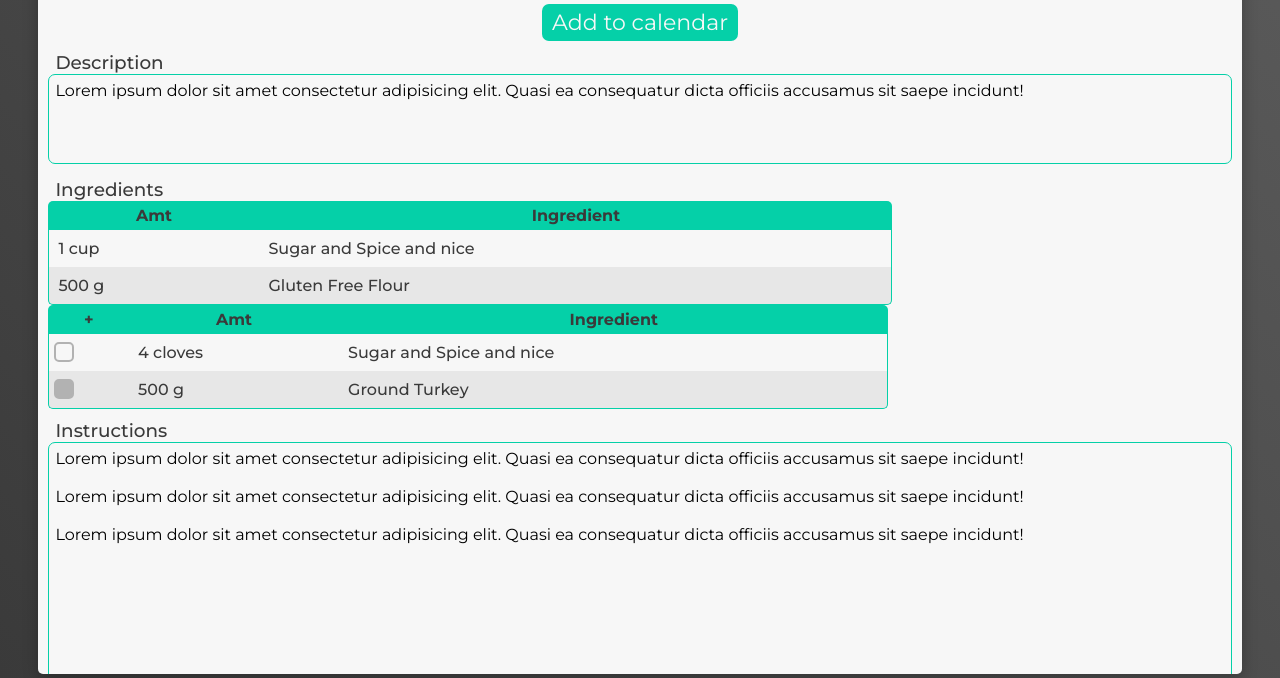
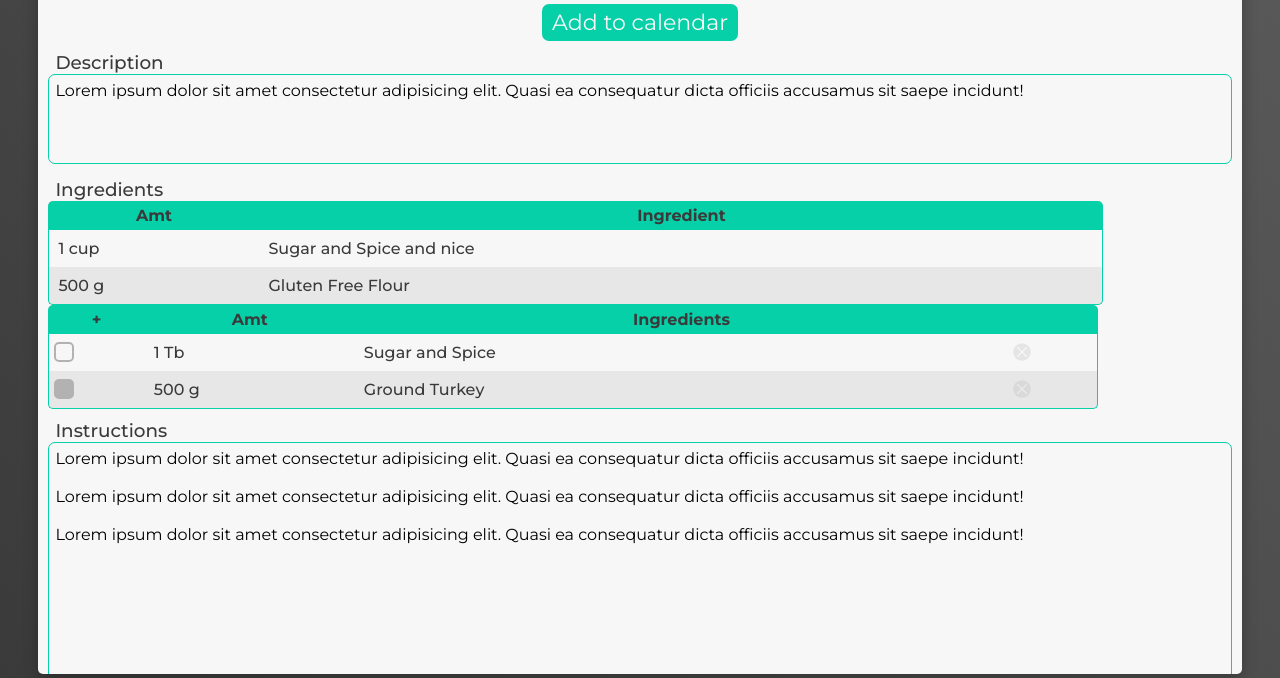
Before and after one commit to gerkx/whatsfordinner, a plain HTML site: page public/html/fsOverlay.html in a window 1280 px wide. Shown: the part 122-800 px from the top of the page. Drawn offline with Linux system fonts and the light colour scheme.

Commit message:
added remove line item option to recipe ingredients edit/create mode

```diff
--- a/public/html/fsOverlay.html
+++ b/public/html/fsOverlay.html
@@ -140,17 +140,27 @@
 
                                     <th class="rec-table--padding rec-table--rnd-ul">+</th>
                                     <th class="">Amt</th>
-                                    <th class="rec-table--rnd-ur">Ingredient</th>
+                                    <th class="">Ingredients</th>
+                                    <th class="rec-table--rnd-ur"> </th>
                                 </tr>
                             </thead>
                             <tbody>
                                 <tr>
                                     <td class="rec-table--padding rec-table--add"><div class="list-box"></div></td>
                                     <td class="rec-table--padding rec-table--amt">
-                                            <input type="text" name="" value="4 cloves" class="txtbox-rec"><!--txtbox-rec--edit-->
+                                            <input type="text" name="" value="1 Tb" class="txtbox-rec"><!--txtbox-rec--edit-->
                                     </td>
                                     <td class="rec-table--padding rec-table--ing">
-                                        <input type="text" name="" value="Sugar and Spice and nice" class="txtbox-rec">
+                                        <input type="text" name="" value="Sugar and Spice" class="txtbox-rec">
+                                    </td>
+                                    <td class="rec-table--padding rec-table--add">
+                                        <div class="ico ico--xs m-t-3">
+                                                <svg xmlns="http://www.w3.org/2000/svg" viewBox="0 0 100 100">
+                                                    <circle class="fill--cloud" cx="50" cy="50" r="49"/>
+                                                    <line class="rmv-x" x1="25" y1="25" x2="75" y2="75"/>
+                                                    <line class="rmv-x" x1="25" y1="75" x2="75" y2="25"/>
+                                                  </svg>
+                                        </div>
                                     </td>
                                 </tr>
                                 <tr>
@@ -161,6 +171,15 @@
                                     <td class="rec-table--padding rec-table--ing">
                                         <input type="text" name="" value="Ground Turkey" class="txtbox-rec">
                                     </td>
+                                    <td class="rec-table--padding rec-table--add">
+                                            <div class="ico ico--xs m-t-3">
+                                                    <svg xmlns="http://www.w3.org/2000/svg" viewBox="0 0 100 100">
+                                                        <circle class="fill--cloud" cx="50" cy="50" r="49"/>
+                                                        <line class="rmv-x" x1="25" y1="25" x2="75" y2="75"/>
+                                                        <line class="rmv-x" x1="25" y1="75" x2="75" y2="25"/>
+                                                      </svg>
+                                            </div>
+                                        </td>
                                 </tr>
                             </tbody>
 
--- a/sass/sheets/partials/_buttons.scss
+++ b/sass/sheets/partials/_buttons.scss
@@ -159,3 +159,10 @@
 .btn-menu-mobile{
     fill: map-get($colors, cloud);
 }
+
+.rmv-x{
+    stroke: map-get($colors, ice);
+    stroke-width: 6;
+    stroke-linecap: round;
+    stroke-miterlimit: 10;
+}
```
Also changed, not shown: public/css/styles.css, public/gfx/removeIcon.svg (added), 1 other file.
